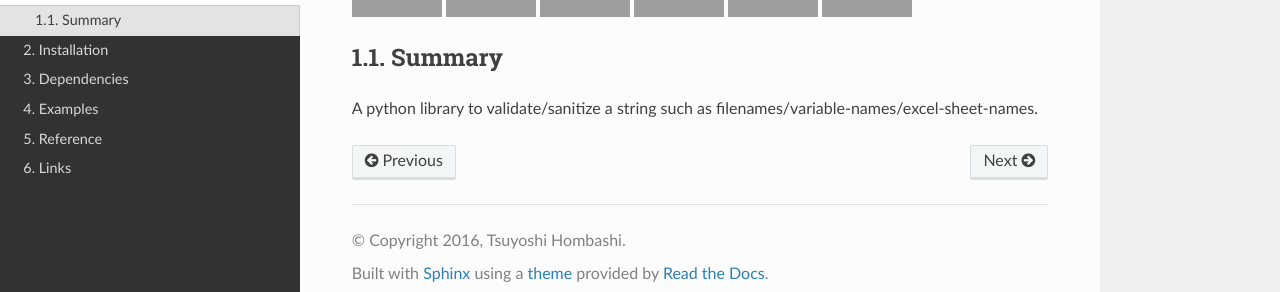
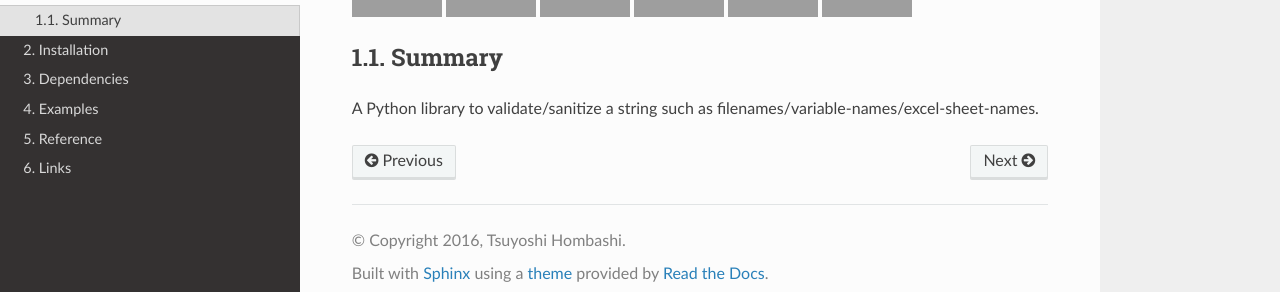
Before and after one commit to thombashi/pathvalidate, a Sphinx documentation site: the page built from docs/pages/introduction/index.rst, in a window 1280 px wide, cut to the strip 163-455 px from the top of the page. Built offline with Sphinx 7.4.7 and the Read the Docs theme 2.0.0, drawn with Linux system fonts in a browser that asks for light colours; pages that are not in the unit, such as notebooks, are missing from menus; grey boxes are pictures that could not be loaded.

Commit message:
Update docs

```diff
--- a/docs/pages/introduction/summary.txt
+++ b/docs/pages/introduction/summary.txt
@@ -1 +1 @@
-A python library to validate/sanitize a string such as filenames/variable-names/excel-sheet-names.
+A Python library to validate/sanitize a string such as filenames/variable-names/excel-sheet-names.
```
